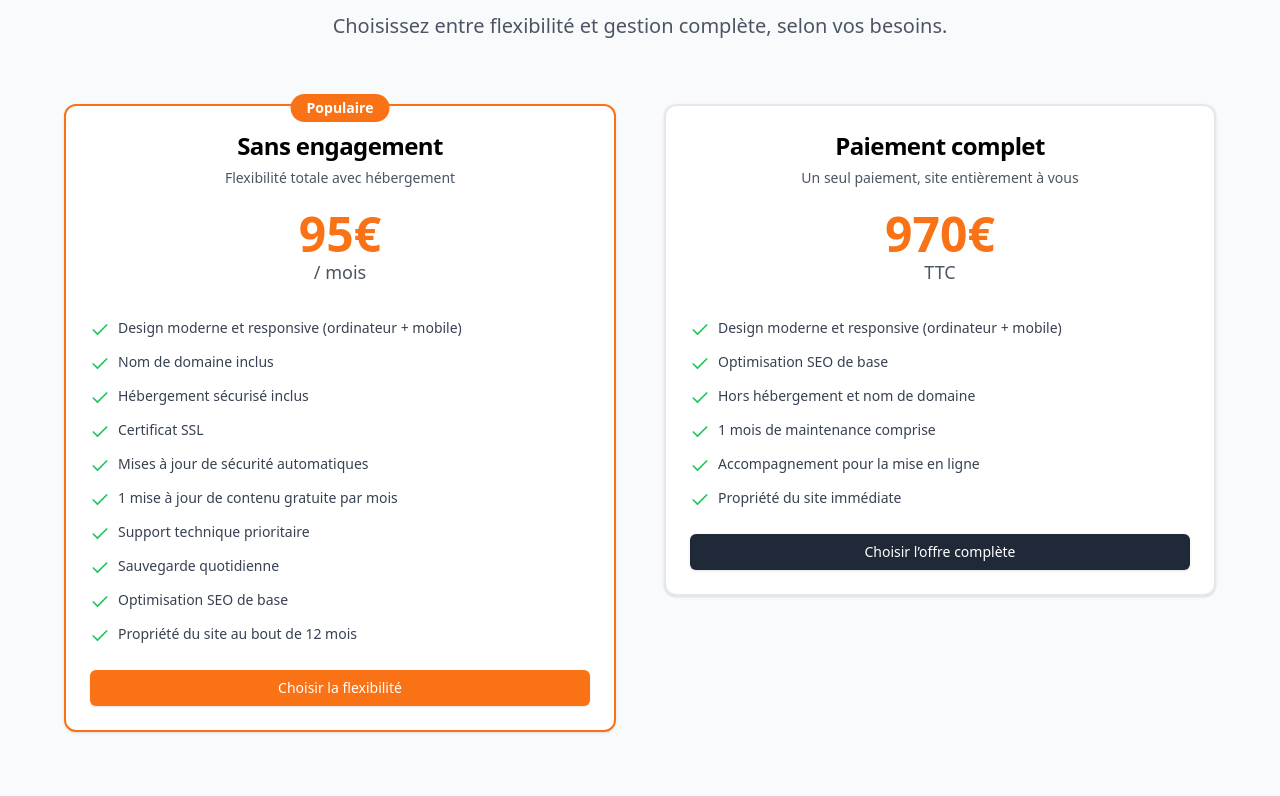
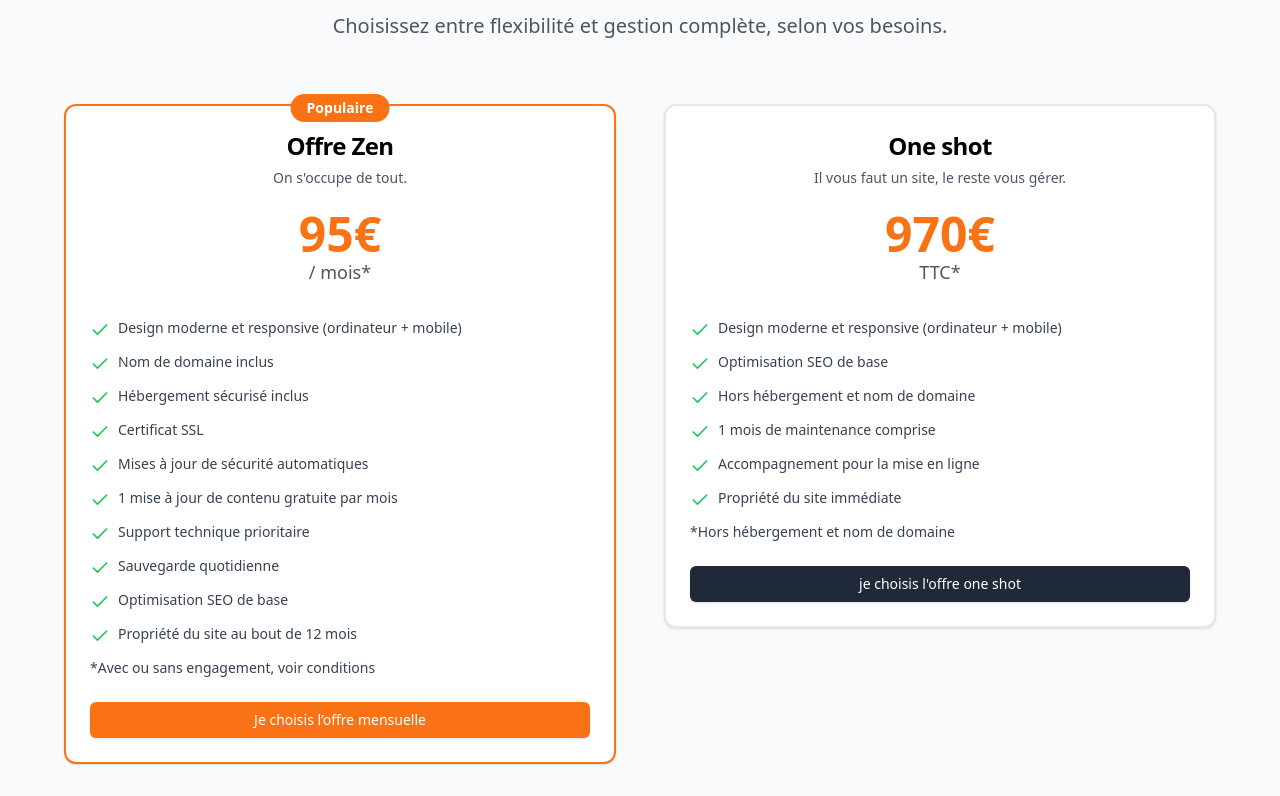
Before and after one commit to MTFL1/mohamed-new-website, a React (Create React App) app: page / in a window 1280 px wide. Shown: the part 924-1720 px from the top of the page. Built offline with nearby package versions, Linux system fonts and the light colour scheme.

Commit message:
modif offer and stuff

```diff
--- a/src/components/FAQSection.js
+++ b/src/components/FAQSection.js
@@ -5,45 +5,63 @@ import {
   AccordionItem,
   AccordionTrigger,
 } from './ui/accordion';
+import { motion } from 'framer-motion';
 
 const FAQSection = () => {
 const faqs = [
   {
-      question: "Pourquoi choisir un abonnement plutôt qu'un achat unique ?",
-      answer: "L'abonnement inclut tout : hébergement, nom de domaine, mises à jour de sécurité, maintenance technique et support. Plus besoin de vous soucier des aspects techniques, je m'occupe de tout pour que votre site reste performant et sécurisé."
+    question: "Quelle est la différence entre l’Offre Zen et l’Offre One Shot ?",
+    answer: "L’Offre Zen est un abonnement mensuel sans engagement qui inclut tout : hébergement, nom de domaine, mises à jour de sécurité, maintenance et support technique. L’Offre One Shot est un paiement unique pour la création de votre site, avec accompagnement à la mise en ligne et propriété immédiate du site. Vous gérez ensuite l’hébergement et le domaine."
   },
   {
-      question: "Que se passe-t-il si je veux arrêter l'abonnement ?",
-      answer: "Avec l'offre sans engagement, vous pouvez arrêter à tout moment avec un préavis d'un mois. Avec l'offre 12 mois, vous vous engagez pour la durée minimale. Dans tous les cas, vous récupérez vos contenus et nous facilitons la transition."
+    question: "Pourquoi choisir l’Offre Zen plutôt que l’Offre One Shot ?",
+    answer: "Avec l’Offre Zen, vous n’avez à vous occuper de rien : je gère l’hébergement, le domaine, la sécurité et la maintenance. C’est idéal si vous voulez un site toujours à jour et performant sans avoir à gérer la partie technique."
   },
   {
-      question: "Combien de modifications puis-je demander par mois ?",
-      answer: "Chaque abonnement inclut 1 mise à jour de contenu gratuite par mois (texte, image, prix, etc.). Pour des modifications plus importantes ou supplémentaires, nous établissons un devis sur mesure."
+    question: "Et pourquoi choisir l’Offre One Shot ?",
+    answer: "L’Offre One Shot est parfaite si vous voulez devenir immédiatement propriétaire de votre site et préférez gérer vous-même l’hébergement et le domaine. Vous payez une seule fois et le site est à vous dès la livraison."
   },
   {
-      question: "Mon site sera-t-il vraiment responsive et moderne ?",
-      answer: "Absolument ! Tous les sites sont conçus mobile-first avec les dernières technologies. Ils s'adaptent parfaitement à tous les écrans et respectent les standards modernes de design et d'ergonomie."
+    question: "Puis-je arrêter l’Offre Zen à tout moment ?",
+    answer: "L’Offre Zen est sans engagement avec des frais de dossier de 195€. Vous pouvez aussi choisir un engagement de 12 mois sans frais de dossier. Dans les deux cas, la propriété du site vous revient après 12 mois d’abonnement payés."
   },
   {
-      question: "Combien de temps pour avoir mon site en ligne ?",
-      answer: "Entre 7 et 10 jours ouvrés après validation du brief et des contenus. La mise en ligne se fait ensuite en 24h avec tous les services inclus (domaine, hébergement, SSL)."
+  question: "Quel type de site puis-je avoir ?",
+  answer: "Vous avez accès à un site vitrine simple et efficace, généralement composé de 4 pages : une page d’accueil, une page présentation de votre activité, une page services ou produits, et une page contact. Ce site est conçu pour présenter votre entreprise de manière claire, professionnelle et accessible sur tous les supports (ordinateur, tablette, mobile)."
   },
   {
-      question: "Et si j'ai besoin d'une fonctionnalité spécifique ?",
-      answer: "Je peux intégrer des fonctionnalités sur mesure (boutique en ligne, réservation, formulaires avancés, etc.). Nous étudions ensemble vos besoins et adaptons l'offre si nécessaire."
+    question: "Combien de temps faut-il pour avoir mon site en ligne ?",
+    answer: "En général, entre 7 et 10 jours ouvrés après validation du brief et réception des contenus. Pour l’Offre Zen, je m’occupe aussi de la mise en ligne et de toute la configuration technique."
   },
   {
-      question: "Que comprend exactement la maintenance ?",
-      answer: "Mises à jour de sécurité automatiques, sauvegardes quotidiennes, monitoring de performance, support technique prioritaire, et résolution rapide de tout problème technique."
+    question: "Mon site sera-t-il responsive et moderne ?",
+    answer: "Oui, tous les sites sont conçus en mobile-first et optimisés pour s’adapter à tous les écrans, avec un design moderne et des performances optimales."
   },
   {
-      question: "Puis-je avoir des statistiques de mon site ?",
-      answer: "Oui, j'installe Google Analytics et vous donne accès aux statistiques de fréquentation. Je peux aussi vous expliquer comment les interpréter pour optimiser votre présence en ligne."
+    question: "Puis-je demander des modifications après la livraison ?",
+    answer: "Avec l’Offre Zen, vous avez droit à 1 mise à jour de contenu gratuite par mois. Pour l’Offre One Shot, un mois de maintenance est inclus après la livraison."
+  },
+  {
+    question: "Proposez-vous des fonctionnalités sur mesure ?",
+    answer: "Oui, je peux intégrer des fonctionnalités spécifiques (boutique en ligne, réservation, formulaires avancés, etc.). Cela se fait sur devis, après étude précise de vos besoins."
   }
 ];
 
+  // Animation variant pour l’apparition
+  const variants = {
+    hidden: { opacity: 0, y: 30 },
+    visible: { opacity: 1, y: 0, transition: { duration: 0.6, ease: 'easeOut' } },
+  };
+
   return (
-    <section id="faq" className="py-20 px-4 sm:px-6 lg:px-8 bg-white">
+   <motion.section
+      id="faq"
+      className="py-20 px-4 sm:px-6 lg:px-8 bg-white"
+    initial="hidden"
+      whileInView="visible"
+      viewport={{ once: true, amount: 0.3 }}
+      variants={variants}
+    >
       <div className="max-w-4xl mx-auto">
         <div className="text-center mb-16">
           <h2 className="text-3xl sm:text-4xl font-bold text-black mb-4">
@@ -78,20 +96,20 @@ const FAQSection = () => {
           <div className="flex flex-col sm:flex-row gap-4 justify-center">
             <button
               onClick={() => window.open('mailto:atelierdecumber@gmail.com', '_self')}
-              className="bg-black text-white px-6 py-3 rounded-lg hover:bg-green-500 transition-colors duration-300"
+              className="bg-orange-500 text-white px-6 py-3 rounded-lg hover:bg-green-500 transition-colors duration-300"
             >
               Envoyer un email
             </button>
             <button
               onClick={() => window.open('https://wa.me/33000000000?text=Bonjour, j\'ai une question sur vos services', '_blank')}
-              className="bg-orange-500 text-white px-6 py-3 rounded-lg hover:bg-green-500 transition-colors duration-300"
+              className="bg-white text-green-500 border-2 border-green-500 px-6 py-3 rounded-lg hover:bg-green-500 hover:text-white transition-colors duration-300"
             >
               WhatsApp direct
             </button>
           </div>
         </div>
       </div>
-    </section>
+    </motion.section>
   );
 };
 
--- a/src/components/OffersSection.js
+++ b/src/components/OffersSection.js
@@ -1,4 +1,5 @@
 import React from 'react';
+import { motion } from 'framer-motion';
 import { Card, CardContent, CardDescription, CardHeader, CardTitle } from './ui/card';
 import { Button } from './ui/button';
 import { Check } from 'lucide-react';
@@ -22,7 +23,8 @@ const OffersSection = () => {
     "Support technique prioritaire",
     "Sauvegarde quotidienne",
     "Optimisation SEO de base",
-    "Propriété du site au bout de 12 mois"
+    "Propriété du site au bout de 12 mois",
+    "*Avec ou sans engagement, voir conditions"
   ];
 
   const fullPaymentFeatures = [
@@ -31,11 +33,25 @@ const OffersSection = () => {
     "Hors hébergement et nom de domaine",
     "1 mois de maintenance comprise",
     "Accompagnement pour la mise en ligne",
-    "Propriété du site immédiate"
+    "Propriété du site immédiate",
+    "*Hors hébergement et nom de domaine"
   ];
 
+  // Animation variant pour l’apparition
+  const variants = {
+    hidden: { opacity: 0, y: 30 },
+    visible: { opacity: 1, y: 0, transition: { duration: 0.6, ease: 'easeOut' } },
+  };
+
   return (
-    <section id="offres" className="py-20 px-4 sm:px-6 lg:px-8 bg-gray-50">
+    <motion.section
+      id="offres"
+      className="py-20 px-4 sm:px-6 lg:px-8 bg-gray-50"
+      initial="hidden"
+      whileInView="visible"
+      viewport={{ once: true, amount: 0.3 }}
+      variants={variants}
+    >
       <div className="max-w-7xl mx-auto text-center mb-16">
         <h2 className="text-3xl sm:text-4xl font-bold text-black mb-4">Nos offres simplifiées</h2>
         <p className="text-xl text-gray-600 max-w-2xl mx-auto">
@@ -45,7 +61,7 @@ const OffersSection = () => {
 
       <div className="grid grid-cols-1 lg:grid-cols-2 gap-12 max-w-6xl mx-auto items-start">
 
-        {/* Offre mensuelle sans engagement (avec style de paiement complet) */}
+        {/* Offre mensuelle sans engagement */}
         <Card className="bg-white border-2 border-orange-500 hover:border-green-500 transition-all duration-300 hover:shadow-xl relative">
           <div className="absolute -top-3 left-1/2 transform -translate-x-1/2">
             <div className="bg-orange-500 text-white px-4 py-1 rounded-full text-sm font-semibold">
@@ -53,18 +69,20 @@ const OffersSection = () => {
             </div>
           </div>
           <CardHeader className="text-center pb-4 pt-6">
-            <CardTitle className="text-2xl font-bold text-black">Sans engagement</CardTitle>
-            <CardDescription className="text-gray-600">Flexibilité totale avec hébergement</CardDescription>
+            <CardTitle className="text-2xl font-bold text-black">Offre Zen</CardTitle>
+            <CardDescription className="text-gray-600">On s'occupe de tout.</CardDescription>
             <div className="text-center py-4">
               <div className="text-5xl font-bold text-orange-500">95€</div>
-              <div className="text-gray-600 text-lg">/ mois</div>
+              <div className="text-gray-600 text-lg">/ mois*</div>
             </div>
           </CardHeader>
           <CardContent>
             <ul className="space-y-3 mb-6 text-left">
               {monthlyFeatures.map((feature, i) => (
                 <li key={i} className="flex items-start">
-                  <Check className="w-5 h-5 text-green-500 mr-2 flex-shrink-0 mt-0.5" />
+                  {i !== monthlyFeatures.length - 1 && (
+                    <Check className="w-5 h-5 text-green-500 mr-2 flex-shrink-0 mt-0.5" />
+                  )}
                   <span className="text-gray-700 text-sm">{feature}</span>
                 </li>
               ))}
@@ -73,26 +91,28 @@ const OffersSection = () => {
               className="w-full bg-orange-500 hover:bg-green-600 text-white transition-colors duration-300"
               onClick={() => handleContactClick('mensuel')}
             >
-              Choisir la flexibilité
+              Je choisis l’offre mensuelle
             </Button>
           </CardContent>
         </Card>
 
-        {/* Offre paiement complet (avec style de l’offre mensuelle) */}
+        {/* Offre paiement complet */}
         <Card className="bg-white border-2 border-gray-200 hover:border-green-500 transition-all duration-300 hover:shadow-lg">
           <CardHeader className="text-center pb-4 pt-6">
-            <CardTitle className="text-2xl font-bold text-black">Paiement complet</CardTitle>
-            <CardDescription className="text-gray-600">Un seul paiement, site entièrement à vous</CardDescription>
+            <CardTitle className="text-2xl font-bold text-black">One shot</CardTitle>
+            <CardDescription className="text-gray-600">Il vous faut un site, le reste vous gérer.</CardDescription>
             <div className="text-center py-4">
               <div className="text-5xl font-bold text-orange-500">970€</div>
-              <div className="text-gray-600 text-lg">TTC</div>
+              <div className="text-gray-600 text-lg">TTC*</div>
             </div>
           </CardHeader>
           <CardContent>
             <ul className="space-y-3 mb-6 text-left">
               {fullPaymentFeatures.map((feature, i) => (
                 <li key={i} className="flex items-start">
-                  <Check className="w-5 h-5 text-green-500 mr-2 flex-shrink-0 mt-0.5" />
+                  {i !== fullPaymentFeatures.length - 1 && (
+                    <Check className="w-5 h-5 text-green-500 mr-2 flex-shrink-0 mt-0.5" />
+                  )}
                   <span className="text-gray-700 text-sm">{feature}</span>
                 </li>
               ))}
@@ -101,13 +121,13 @@ const OffersSection = () => {
               className="w-full bg-gray-800 hover:bg-green-500 text-white transition-colors duration-300"
               onClick={() => handleContactClick('full')}
             >
-              Choisir l’offre complète
+              je choisis l'offre one shot
             </Button>
           </CardContent>
         </Card>
 
       </div>
-    </section>
+    </motion.section>
   );
 };
 
--- a/src/pages/HomePage.js
+++ b/src/pages/HomePage.js
@@ -18,8 +18,8 @@ const HomePage = () => {
       <TestimonialsSection />
       <PortfolioSection />
       <ProcessSection />
+      <FAQSection />
       <AboutSection />
-      <FAQSection />
       <Footer />
     </div>
   );
```
Also changed, not shown: src/components/AboutSection.js (+9 -10 lines), src/components/Footer.js (+13 -30 lines), src/img/profil.webp (added). Lines whose indentation alone changed are shown as unchanged.
